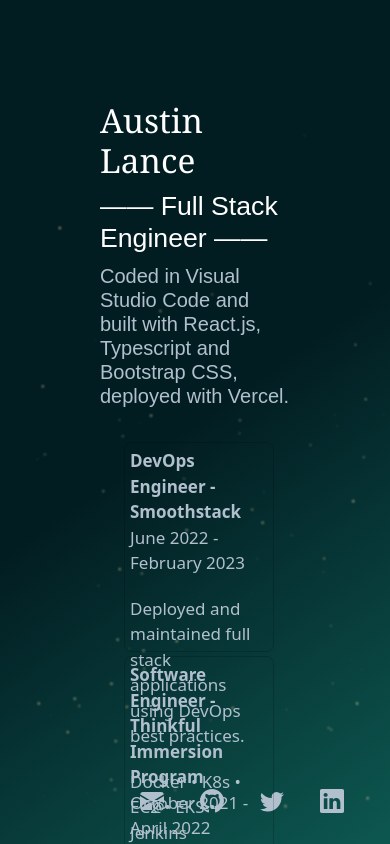
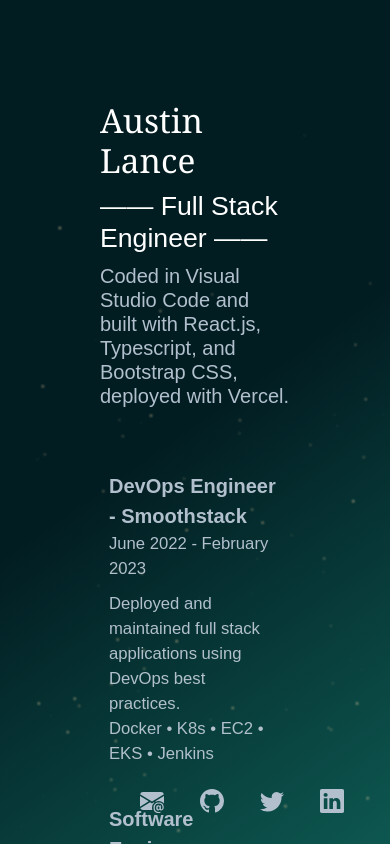
Before and after one commit to OldSociety/portfoli, a React (Create React App) app: page / in a window 390 px wide. Built offline with nearby package versions, Linux system fonts and the light colour scheme.

Commit message:
Project clean up and additional responsiveness.

```diff
--- a/src/App.css
+++ b/src/App.css
@@ -1,4 +1,4 @@
-.App {
+/* .App {
   text-align: center;
 }
 
@@ -35,4 +35,4 @@
   to {
     transform: rotate(360deg);
   }
-}
+} */
--- a/src/Components/AdjectiveRotator.tsx
+++ b/src/Components/AdjectiveRotator.tsx
@@ -4,9 +4,9 @@
   const adjectives: string[] = [
     'Passionate.',
     'Creative.',
-    'Accountable',
-    'Open-minded',
-    'Patient',
+    'Accountable.',
+    'Open-minded.',
+    'Patient.',
     'Innovative.',
     'Dedicated.',
     'Driven.',
--- a/src/Components/Cards/Cards.tsx
+++ b/src/Components/Cards/Cards.tsx
@@ -1,20 +1,16 @@
-import React from 'react'
-import SideProjects from './SideProjects'
-import Experience from './Experience'
+import React from 'react';
+import SideProjects from './SideProjects';
+import Experience from './Experience';
 
 class Cards extends React.Component {
   render() {
     return (
       <div className="Cards">
-        <div className="Experience">
           <Experience />
-        </div>
-        <div className="side-projects">
           <SideProjects />
-        </div>
       </div>
-    )
+    );
   }
 }
 
-export default Cards
+export default Cards;
--- a/src/Components/Cards/Experience.tsx
+++ b/src/Components/Cards/Experience.tsx
@@ -1,8 +1,8 @@
-import React from 'react'
+import React from 'react';
 
 function Experience() {
   return (
-    <div className="experience">
+    <div className="experience-container">
       <div className="card">
         <div className="exp">
           <a className="exp-title" href="https://smoothstack.com">
@@ -11,7 +11,7 @@
           <p>June 2022 - February 2023</p>
         </div>
         <p className="exp-description">
-          {`Deployed and maintained full stack applications using DevOps best practices.`}
+          Deployed and maintained full stack applications using DevOps best practices.
         </p>
         <p className="exp-tools">Docker • K8s • EC2 • EKS • Jenkins</p>
       </div>
@@ -23,7 +23,7 @@
           <p>October 2021 - April 2022</p>
         </div>
         <p className="exp-description">
-          {`Learned industry best practices and full stack development standards and developed and deployed mobile-first applications.`}
+          Learned industry best practices and full stack development standards and developed and deployed mobile-first applications.
         </p>
         <p className="exp-tools">React • TS • Python • MySQL • Express • API</p>
       </div>
@@ -35,12 +35,12 @@
           <p>April 2019 - January 2021</p>
         </div>
         <p className="exp-description">
-          {`Negotiated with local businesses to provide bus passes for employees. Utilized public data to develop new marketing strategies.`}
+          Negotiated with local businesses to provide bus passes for employees. Utilized public data to develop new marketing strategies.
         </p>
         <p className="exp-tools">Communication • Troubleshooting • Collaboration</p>
       </div>
     </div>
-  )
+  );
 }
 
-export default Experience
+export default Experience;
--- a/src/Components/Cards/SideProjects.tsx
+++ b/src/Components/Cards/SideProjects.tsx
@@ -1,9 +1,18 @@
-import React from 'react'
+import React from 'react';
 
 function SideProjects() {
   return (
-    <div className="">
-      <h5> —— Side Projects —— </h5>
+    <div className="side-projects">
+      <h5>—— Side Projects ——</h5>
+      <div className="card">
+        <a href="https://github.com/OldSociety/character_architect">
+          <img
+            src="assets/images/preview-meridianlore.jpeg"
+            className="card-img-top"
+            alt="Meridian Lore website"
+          />
+        </a>
+      </div>
       <div className="card">
         <a href="https://github.com/OldSociety/Thinkful_WeLoveMovies">
           <img
@@ -22,17 +31,8 @@
           />
         </a>
       </div>
-      {/* <div className="card">
-        <a href="github.com/OldSociety/character_architect">
-          <img
-            src="\assets\images\cardomatic.jpg"
-            className="card-img-top"
-            alt="Meridian Lore website"
-          />
-        </a>
-      </div> */}
     </div>
-  )
+  );
 }
 
-export default SideProjects
+export default SideProjects;
--- a/src/Components/Core/Header.tsx
+++ b/src/Components/Core/Header.tsx
@@ -1,18 +1,18 @@
-import React from 'react'
-import { Fade } from 'react-awesome-reveal'
+import React from 'react';
+import { Fade } from 'react-awesome-reveal';
 
 function Header() {
   return (
     <header>
-      <Fade cascade direction={'left'}>
+      <Fade cascade direction="left">
         <h1>Austin Lance</h1>
         <h4>—— Full Stack Engineer ——</h4>
       </Fade>
       <div>
-        <h6>Coded in Visual Studio Code and built with React.js, Typescript and Bootstrap CSS, deployed with Vercel. </h6>
+        <h6>Coded in Visual Studio Code and built with React.js, Typescript, and Bootstrap CSS, deployed with Vercel.</h6>
       </div>
     </header>
-  )
+  );
 }
 
-export default Header
+export default Header;
--- a/src/Components/Core/Home.tsx
+++ b/src/Components/Core/Home.tsx
@@ -1,44 +1,37 @@
-import React from 'react'
-import Header from './Header'
-import Footer from './Footer'
-import Fireflies from '../Fireflies'
-import Cards from '../Cards/Cards'
-import AdjectiveRotator from '../AdjectiveRotator'
+import React from 'react';
+import Header from './Header';
+import Footer from './Footer';
+import Fireflies from '../Fireflies';
+import Cards from '../Cards/Cards';
+import AdjectiveRotator from '../AdjectiveRotator';
 
 function Home() {
   return (
     <div className="main-container mx-auto">
       <div className="row">
-        <div className="col-lg-5 col-md-6">
-          <div>
-            <Header />
-          </div>
-          <div style={{ position: 'relative', zIndex: 1 }}>
-            <Footer />
-          </div>
+        <div className="col-lg-5 col-md-12">
+          <Header />
+          <Footer />
         </div>
         <div className="col-lg-1"></div>
-        <div className="col-lg-6 col-md-6 column2-container">
+        <div className="col-lg-6 col-md-12 column2-container">
           <div className="column2-content">
-            <div className="">
+          <div className="row">
+              <a href="https://support.worldwildlife.org/site/Donation2?df_id=14597&14597.donation=form1&s_src=AWE1800OQ18510A01430RX" className="adjectives">
+                <AdjectiveRotator />
+              </a>
+            </div>
+            <div className="cards">
               <Cards />
             </div>
           </div>
-          <div className="row">
-            <a
-              href="https://support.worldwildlife.org/site/Donation2?df_id=14597&14597.donation=form1&s_src=AWE1800OQ18510A01430RX"
-              className="adjectives"
-            >
-              <AdjectiveRotator />
-            </a>
-          </div>
         </div>
       </div>
-      <div style={{ position: 'relative', zIndex: 0 }}>
+      <div className="fireflies-container">
         <Fireflies />
       </div>
     </div>
-  )
+  );
 }
 
-export default Home
+export default Home;
--- a/src/index.scss
+++ b/src/index.scss
@@ -61,12 +61,9 @@
 // --------------------------------------
 .main-container {
   margin: ($spacer-row * 0.25) !important;
-}
-
-// Row
-// --------------------------------------
-.row {
-  margin-top: ($spacer-row * 0.25) !important;
+  margin-top: 2rem;
+  position: relative;
+  z-index: 1;
 }
 
 // Link
@@ -100,57 +97,50 @@
   background-size: 0 3px, 100% 3px;
 }
 
-// Section links
-// --------------------------------------
-.section-links {
-  font-size: 16px;
-}
+// // Section links
+// // --------------------------------------
+// .section-links {
+//   font-size: 16px;
+// }
 
-// Bootstrap icons
-// --------------------------------------
+// // Bootstrap icons
+// // --------------------------------------
 .bi {
   width: 24px;
   height: 24px;
 }
 
-// Sections container
-// --------------------------------------
-.sections-container {
-  min-height: calc(100vh - 200px); /* Adjust the height based on your needs */
-}
+// // Sections container
+// // --------------------------------------
+// .sections-container {
+//   min-height: calc(100vh - 200px); /* Adjust the height based on your needs */
+// }
 
-// Footer container
-// --------------------------------------
-.footer-container {
-  position: fixed;
-  bottom: 0;
-  width: 100%;
-  z-index: 1;
-}
+// // Footer container
+// // --------------------------------------
+// .footer-container {
+//   position: fixed;
+//   bottom: 0;
+//   width: 100%;
+//   z-index: 1;
+// }
 
-// Column2 container
-// --------------------------------------
 .column2-container {
   position: relative;
-  height: calc(100vh - 200px); /* Adjust the height based on your needs */
+  height: calc(100vh - 200px);
   overflow-y: auto;
   z-index: 2;
   /* Hide the scroll bar */
-  scrollbar-width: none; /* Firefox */
-  -ms-overflow-style: none; /* IE and Edge */
-  &::-webkit-scrollbar {
-    display: none; /* Chrome, Safari, and Opera */
-  }
+  scrollbar-width: none;
+  -ms-overflow-style: none;
 }
 
-// Column2 content
-// --------------------------------------
-.column2-content {
-  padding: 20px;
+.column2-container::-webkit-scrollbar {
+  display: none;
 }
 
-// Canvas
-// --------------------------------------
+// // Canvas
+// // --------------------------------------
 canvas {
   position: fixed;
   top: 0;
@@ -161,55 +151,14 @@
   filter: blur(1px);
 }
 
-// Cards
-// --------------------------------------
-.card {
-  background-color: transparent;
-  width: 100%; /* Adjust the width as needed */
-  height: 210px; /* Adjust the height as needed */
-  transition: opacity 0.5s;
-  transition-delay: 1s;
-
-  padding: 5px;
-  margin: 4px;
-  color: inherit;
-  transition: background-color 0.3s;
-
-  &:hover {
-    background-color: rgba(255, 255, 255, 0.2);
-    box-shadow: 0 4px 6px rgba(0, 0, 0, 0.3); /* Add the shadow on hover */
-  }
+.side-projects .card {
+  flex-basis: calc(33.33% - 20px);
+  margin-bottom: 20px;
 }
 
-.wrapup {
-  font-size: 70%;
-  text-align: right;
-  padding-top: 20px;
-}
-
-.about {
-  font-size: 85%;
-  white-space: pre-line;
-  padding-bottom: 150px;
-}
-
-.experience {
-  font-family: system-ui, -apple-system, BlinkMacSystemFont, 'Segoe UI', Roboto, Oxygen, Ubuntu, Cantarell, 'Open Sans', 'Helvetica Neue', sans-serif;
-  font-size: 85%;
-  font-stretch: condensed;
-}
-
-.exp-title {
-  // font-style: italic;
-  font-weight: bold;
-}
-
-.work-experience {
-  text-align: center;
-}
-
-img {
-  height: 200px;
+.side-projects .card-img-top {
+  width: 100%;
+  height: auto;
 }
 
 .adjective {
@@ -254,5 +203,89 @@
   font-family: fantasy;
   font-size: smaller;
   position: relative;
-  opacity: 15%;
+  opacity: 45%;
 }
+
+.card {
+  background-color: transparent;
+  width: 100%;
+  transition: opacity 0.5s;
+  transition-delay: 1s;
+  padding: 5px;
+  margin: 4px;
+  color: inherit;
+  transition: background-color 0.3s;
+  border: hidden;
+
+  &:hover {
+    background-color: rgba(255, 255, 255, 0.2);
+    box-shadow: 0 4px 6px rgba(0, 0, 0, 0.3);
+  }
+
+  @media (max-width: 767px) {
+    height: auto;
+  }
+}
+
+.experience-container {
+  display: flex;
+  flex-wrap: wrap;
+  justify-content: space-between;
+}
+
+.experience-container .card {
+  flex-basis: 100%;
+  margin-bottom: 20px;
+}
+
+.experience-container .card .exp {
+  margin-bottom: 10px;
+}
+
+.experience-container .card .exp-title {
+  display: block;
+  font-weight: bold;
+}
+
+.exp-description {
+  font-size: smaller;
+}
+
+p {
+  font-size: smaller;
+}
+
+.experience-container .card p {
+  margin: 0;
+}
+
+.exp-title {
+  font-weight: bold;
+}
+
+.work-experience {
+  text-align: center;
+}
+
+img {
+  height: 200px;
+}
+
+.column2-container {
+  position: relative;
+  z-index: 1;
+}
+
+.adjective-rotator {
+  font-size: 1.2rem;
+}
+
+.adjective {
+  color: #ffffff;
+  font-size: smaller;
+}
+
+.fireflies-container {
+  position: relative;
+  z-index: 0;
+}
```
Also changed, not shown: src/Components/Cards/Softskills.tsx (deleted, +0 -7 lines), src/Components/Core/Footer.tsx (+4 -4 lines), public/assets/images/preview-meridianlore.jpeg (added). Lines whose indentation alone changed are shown as unchanged.
